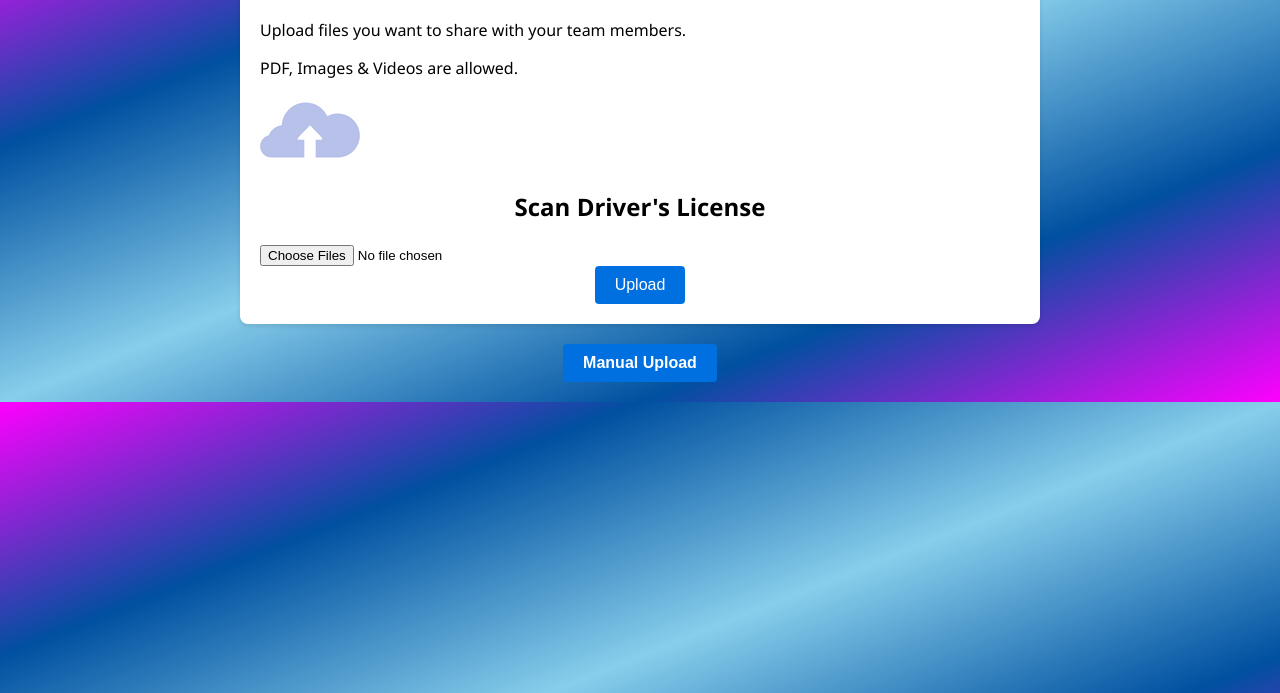
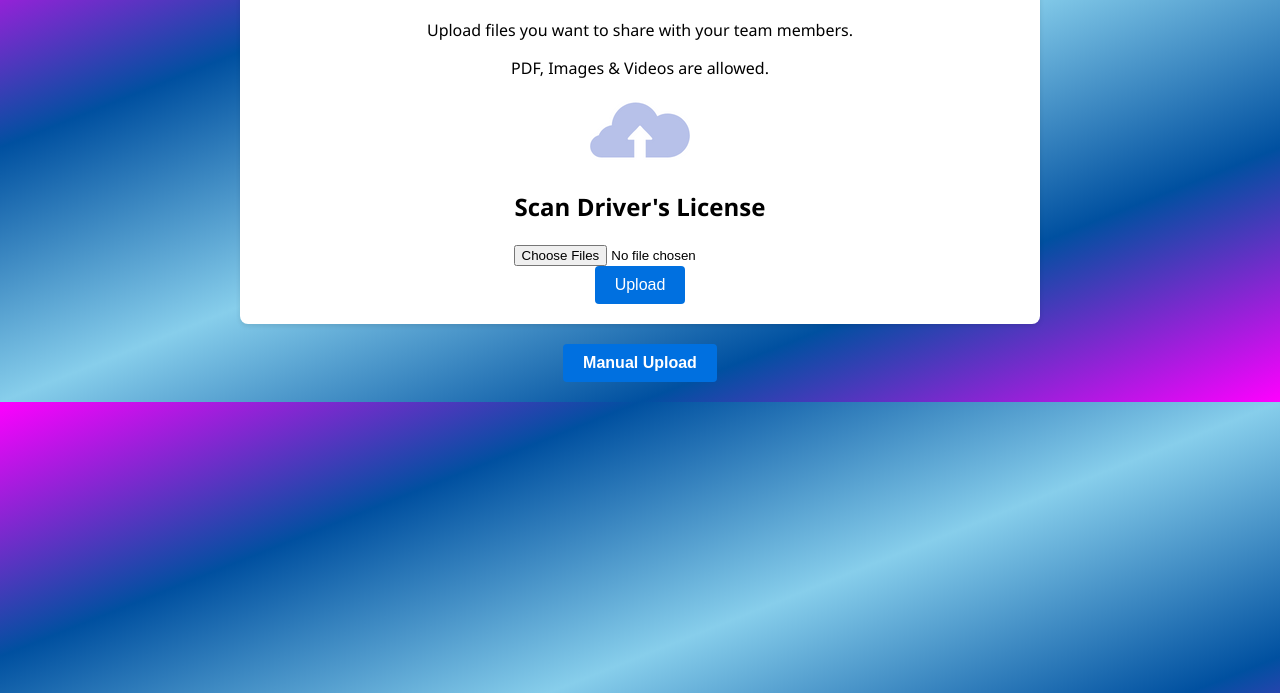
Before and after one commit to Rilme/CPSI, a plain HTML site: page index.html in a window 1280 px wide. Shown: the part 107-800 px from the top of the page. Drawn offline with Linux system fonts and the light colour scheme.

Commit message:
Update style.css

```diff
--- a/style.css
+++ b/style.css
@@ -2,10 +2,10 @@ body {
     font-family: 'Segoe UI', Tahoma, Geneva, Verdana, sans-serif;
    /* padding: 0; */
     /*margin-top: 50px;*/
-     /* margin: 0px;
-      padding: 50px; */
+     margin: 0px;
+      /* padding: 50px; */
     background: linear-gradient(to bottom right, #FF00FF, #0050a0,#87CEEB,#0050a0,#FF00FF);
-    /*text-align: center; */
+    text-align: center;
     /* color: #333; /* Dark text color */
 }
 
```
